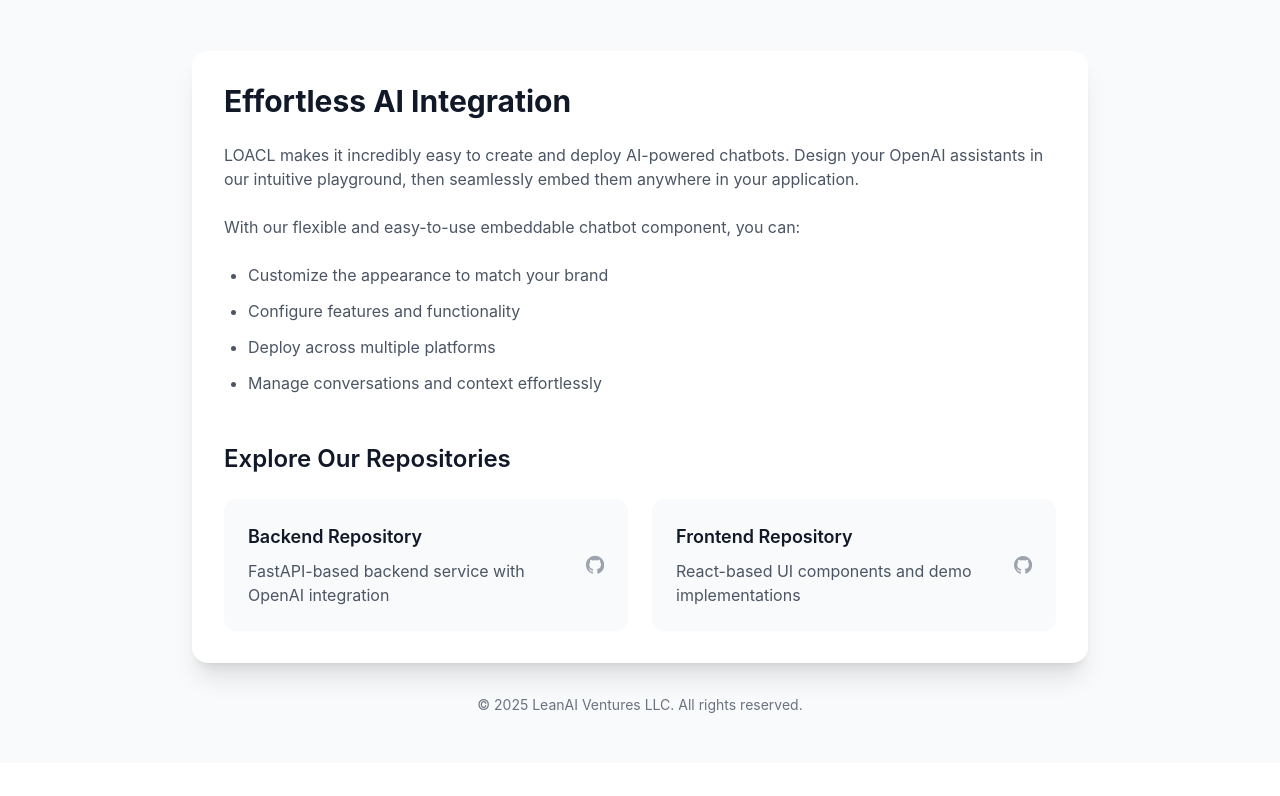
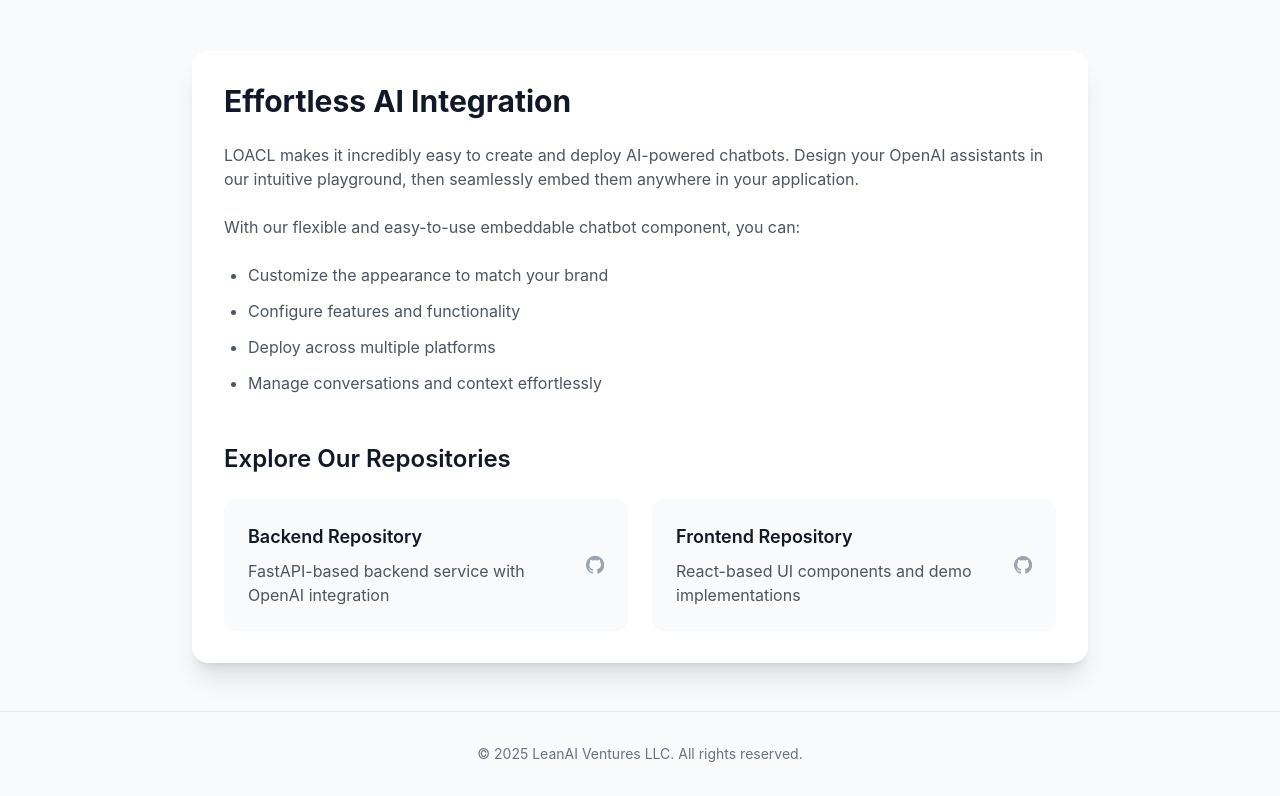
Before and after one commit to alinaqi/loacl_frontend, a React (Vite) app: page / in a window 1280 px wide. Shown: the part 426-1222 px from the top of the page. Before the commit the page ends 1189 px from the top, so only its background shows below. Built offline with nearby package versions, Linux system fonts and the light colour scheme.

Commit message:
feat(layout): add global footer - Create Footer component - Add footer to main layout - Remove footer from Home component

```diff
--- a/src/App.tsx
+++ b/src/App.tsx
@@ -1,6 +1,7 @@
 import React from 'react';
 import { BrowserRouter, Routes, Route } from 'react-router-dom';
 import { Navigation } from './components/Navigation';
+import { Footer } from './components/Footer';
 import { BasicDemo } from './pages/BasicDemo';
 import { EcommerceDemo } from './pages/EcommerceDemo';
 import { SupportDemo } from './pages/SupportDemo';
@@ -96,10 +97,6 @@
           </div>
         </div>
       </div>
-
-      <div className="text-center mt-8 text-sm text-gray-500">
-        © 2025 LeanAI Ventures LLC. All rights reserved.
-      </div>
     </div>
   </div>
 );
@@ -107,8 +104,9 @@
 function App() {
   return (
     <BrowserRouter>
-      <div className="min-h-screen bg-gray-50">
+      <div className="min-h-screen bg-gray-50 flex flex-col">
         <Navigation />
+        <div className="flex-grow">
           <Routes>
             <Route path="/" element={<Home />} />
             <Route path="/basic" element={<BasicDemo />} />
@@ -118,6 +116,8 @@
             <Route path="/features" element={<AllFeaturesDemo />} />
           </Routes>
         </div>
+        <Footer />
+      </div>
     </BrowserRouter>
   );
 }
--- /dev/null
+++ b/src/components/Footer.tsx
@@ -0,0 +1,9 @@
+import React from 'react';
+
+export const Footer: React.FC = () => {
+  return (
+    <div className="text-center py-8 text-sm text-gray-500 border-t border-gray-200 mt-auto">
+      © 2025 LeanAI Ventures LLC. All rights reserved.
+    </div>
+  );
+};
```
Lines whose indentation alone changed are shown as unchanged.
